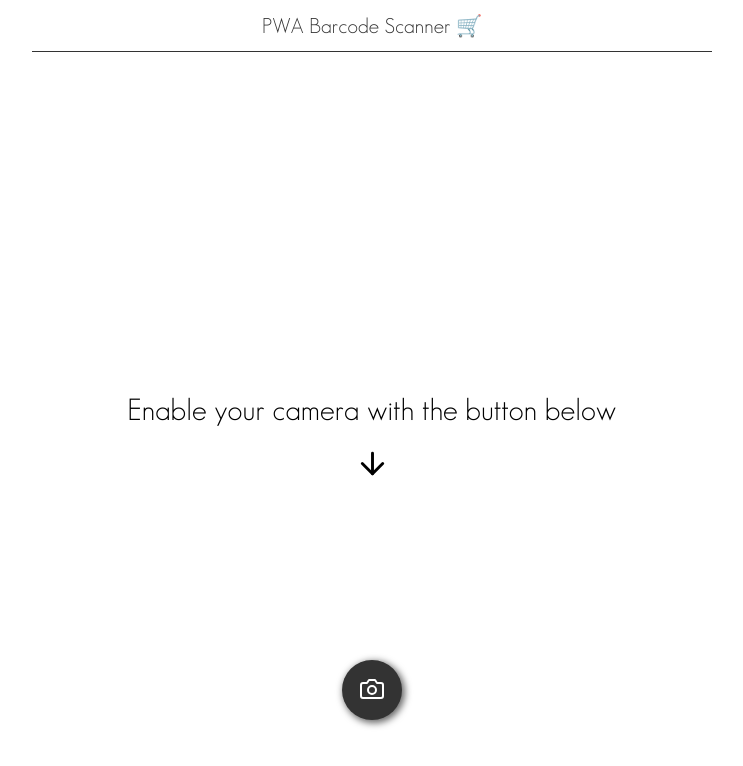
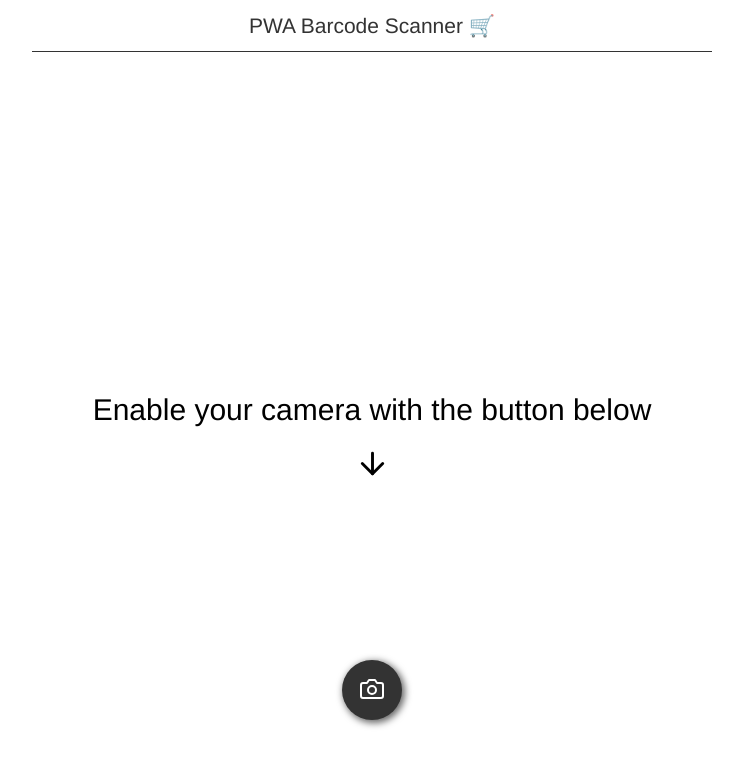
Before and after one commit to moigonzalez/pwa-barcode-scanner, a React app: page / in a window 1280 px wide. Shown: the whole page, without its empty margins (268-1011 px from the left). Built offline with nearby package versions, Linux system fonts and the light colour scheme.

Commit message:
Adds font-display property

```diff
--- a/src/global.css
+++ b/src/global.css
@@ -3,10 +3,11 @@
 @font-face {
   font-family: 'GeosansLight';
   src: url('../public/fonts/GeosansLight.ttf');
+  font-display: optional;
 }
 
 body {
-  font-family: 'GeosansLight';
+  font-family: 'GeosansLight', Helvetica, sans-serif;
   max-width: 680px;
   margin: 0 auto;
 }
```
